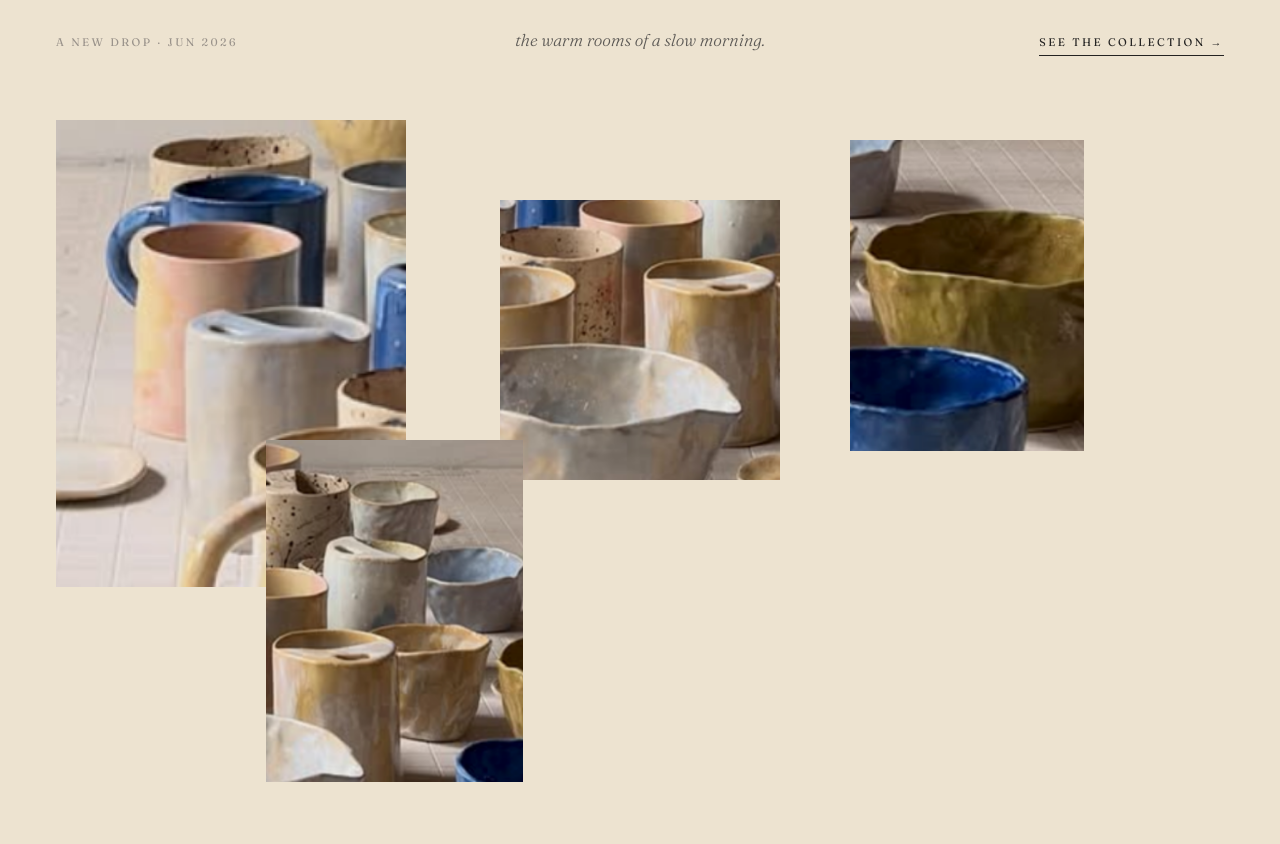
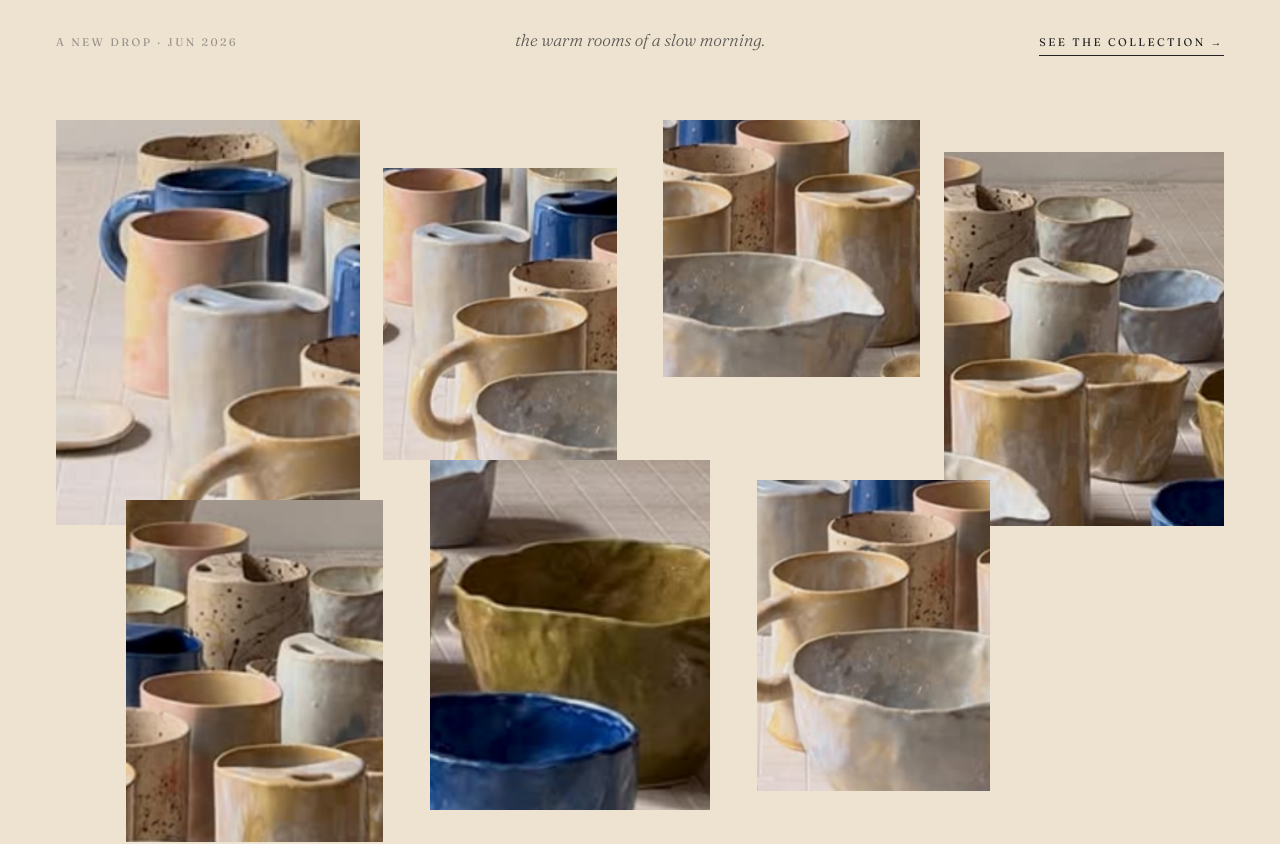
Before and after one commit to jpitchardu/aliciapceramics.com, a Next.js app: page / in a window 1280 px wide. Shown: the part 940-1784 px from the top of the page. Built offline with nearby package versions, Linux system fonts and the light colour scheme.

Commit message:
Expand home scatter to 7 images, contained within fixed height
All images stay within overflow:hidden container so they never
overlap the quote text below.

https://claude.ai/code/session_01QZG6r9MKuhmTncFwmKrYEr

```diff
--- a/src/app/(storefront)/page.tsx
+++ b/src/app/(storefront)/page.tsx
@@ -188,37 +188,23 @@ export default function HomePage() {
           </div>
         </div>
 
-        {/* desktop scatter — 4 images, reduced height so text stays visible */}
+        {/* desktop scatter — 7 images, all contained within fixed height */}
         <div
           style={{
             position: "relative",
-            height: 680,
+            height: 820,
             margin: "64px 56px 0",
+            overflow: "hidden",
           }}
         >
           {[
-            { src: drop[0].src, left: "0%", top: 0, w: "30%", ratio: "3 / 4" },
-            {
-              src: drop[2].src,
-              left: "38%",
-              top: 80,
-              w: "24%",
-              ratio: "1 / 1",
-            },
-            {
-              src: drop[5].src,
-              left: "68%",
-              top: 20,
-              w: "20%",
-              ratio: "3 / 4",
-            },
-            {
-              src: drop[3].src,
-              left: "18%",
-              top: 320,
-              w: "22%",
-              ratio: "3 / 4",
-            },
+            { src: drop[0].src, left: "0%",  top: 0,   w: "26%", ratio: "3 / 4" },
+            { src: drop[1].src, left: "28%", top: 48,  w: "20%", ratio: "4 / 5" },
+            { src: drop[2].src, left: "52%", top: 0,   w: "22%", ratio: "1 / 1" },
+            { src: drop[3].src, left: "76%", top: 32,  w: "24%", ratio: "3 / 4" },
+            { src: drop[4].src, left: "6%",  top: 380, w: "22%", ratio: "3 / 4" },
+            { src: drop[5].src, left: "32%", top: 340, w: "24%", ratio: "4 / 5" },
+            { src: drop[6].src, left: "60%", top: 360, w: "20%", ratio: "3 / 4" },
           ].map((p, i) => (
             <Link
               key={i}
```
